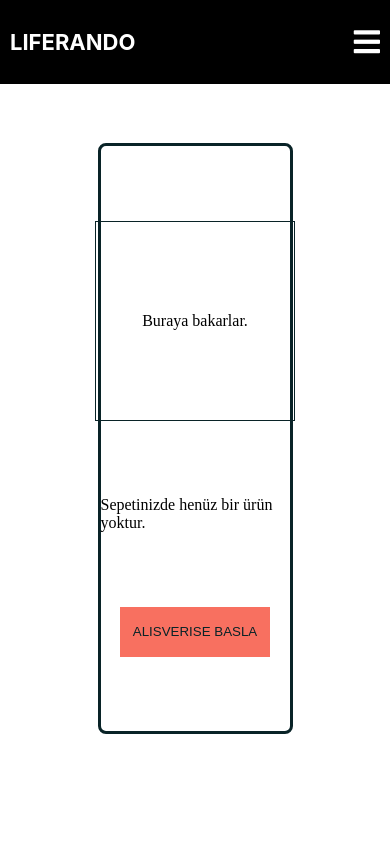
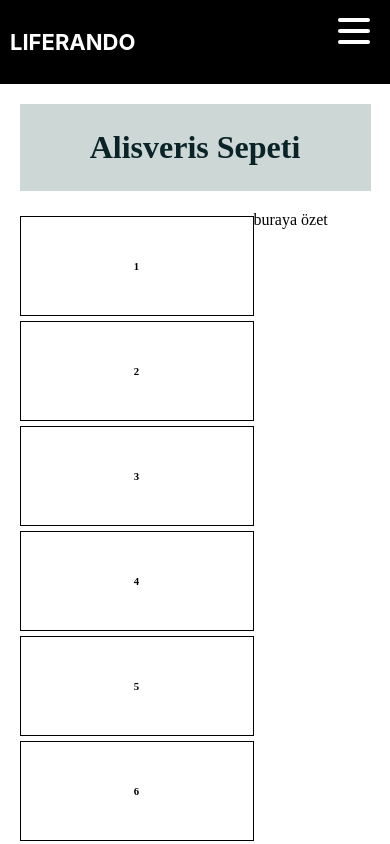
Before and after one commit to DCI-Final-Project-2021/DeliciousThings, a React (Create React App) app: page /korb in a window 390 px wide. Shown: the top 844 px of the page. Built offline with nearby package versions, Linux system fonts and the light colour scheme; no server answers.

Commit message:
carts added

```diff
--- a/src/App.js
+++ b/src/App.js
@@ -9,6 +9,7 @@ import './App.css';
 
 function App() {
   const [products, setProducts] = useState([]);
+  const [cart, setCart] = useState([1,2,3,4,5,6,7,8]);
 
   const url = "http://localhost:2005/orders";
   //url degisecek
@@ -25,7 +26,7 @@ function App() {
         <Navbar />
         <Switch>
           <Route exact path="/" > <Home products={products} /> </Route>
-          <Route path="/korb"> <Korb /> </Route>
+          <Route path="/korb"> <Korb cart={cart}/> </Route>
           <Route path="/login"> <Login /> </Route>
         </Switch>
       </BrowserRouter>
--- a/src/components/Navbar.js
+++ b/src/components/Navbar.js
@@ -22,7 +22,11 @@ function Navbar() {
             <NavLink to="/login">Login</NavLink>
           </li>
         </ul>
-        <i onClick={() => setOpen(!open)} className="fas fa-bars burger"></i>
+        <div className="styledBurger" onClick={() => setOpen(!open)}>
+          <div className={open ? "rot1 bg-color" : "basic"} />
+          <div className={open ? "rot2 bg-color" : "basic"} />
+          <div className={open ? "rot3 bg-color" : "basic"} />
+        </div>
       </nav>
     </div>
   );
--- a/src/pages/Korb.js
+++ b/src/pages/Korb.js
@@ -1,12 +1,30 @@
-import React from 'react'
-import LeerKorb from '../components/LeerKorb'
+import React from "react";
+import LeerKorb from "../components/LeerKorb";
 
-function Korb() {
-    return (
-        <div>
-            <LeerKorb />
+function Korb({ cart }) {
+  return (
+    <div>
+      {cart ? (
+        <div className="carts">
+          <h1>Alisveris Sepeti</h1>
+          <div className="xyz">
+            <div>
+              {cart.map((item) => {
+                return (
+                  <div className="cart-item">
+                    <h6>{item}</h6>
+                  </div>
+                );
+              })}
+            </div>
+            <div>buraya özet</div>
+          </div>
         </div>
-    )
+      ) : (
+        <LeerKorb />
+      )}
+    </div>
+  );
 }
 
-export default Korb
+export default Korb;
--- /dev/null
+++ b/src/sass/_carts.scss
@@ -0,0 +1,36 @@
+.carts {
+    margin: 0 auto;
+    max-width: 90vw;
+    min-height: 75vh;
+
+    .xyz {
+        display: flex;
+        flex-direction: row;
+
+        div {
+            &:first-child{
+                flex: 2;
+            }
+            flex: 1;
+        }
+    }
+
+    h1 {
+        margin: 20px 0;
+        background-color: $third-color;
+        color: $first-color;
+        text-align: center;
+        text-transform: capitalize;
+        padding: 25px;
+    }
+
+    .cart-item {
+        display: flex;
+        justify-content: space-evenly;
+        align-items: center;
+        border: 1px solid;
+        min-height: 100px;
+        margin: 5px 0;
+      }
+
+}
--- a/src/sass/_navbar.scss
+++ b/src/sass/_navbar.scss
@@ -6,6 +6,50 @@ nav {
   font-family: inter;
   background-color: black;
   color: white;
+
+  .styledBurger {
+    width: 2rem;
+    height: 2rem;
+    position: fixed;
+    top: 15px;
+    right: 20px;
+    z-index: 20;
+    display: none;
+
+    @media (max-width: 768px) {
+      display: flex;
+      justify-content: space-around;
+      flex-flow: column nowrap;
+    }
+
+    div {
+      width: 2rem;
+      height: 0.25rem;
+      background-color: white;
+      border-radius: 10px;
+      transform-origin: 1px;
+      transition: all 0.3s linear;
+
+      &.bg-color {
+        background-color: #333;
+      }
+
+      &.rot1 {
+        transform: rotate(45deg);
+      }
+      &.rot2 {
+        transform: translateX(100%);
+        opacity: 0;
+      }
+      &.rot3 {
+        transform: rotate(-45deg);
+      }
+      &.basic {
+        transform: rotate(0);
+        opacity: 1;
+      }
+    }
+  }
 
   .logo {
     font-size: 22px;
--- a/src/sass/style.scss
+++ b/src/sass/style.scss
@@ -35,3 +35,4 @@ li {
 @import "_category.scss";
 @import "_items.scss";
 @import "_korb.scss";
+@import "_carts.scss";
```
